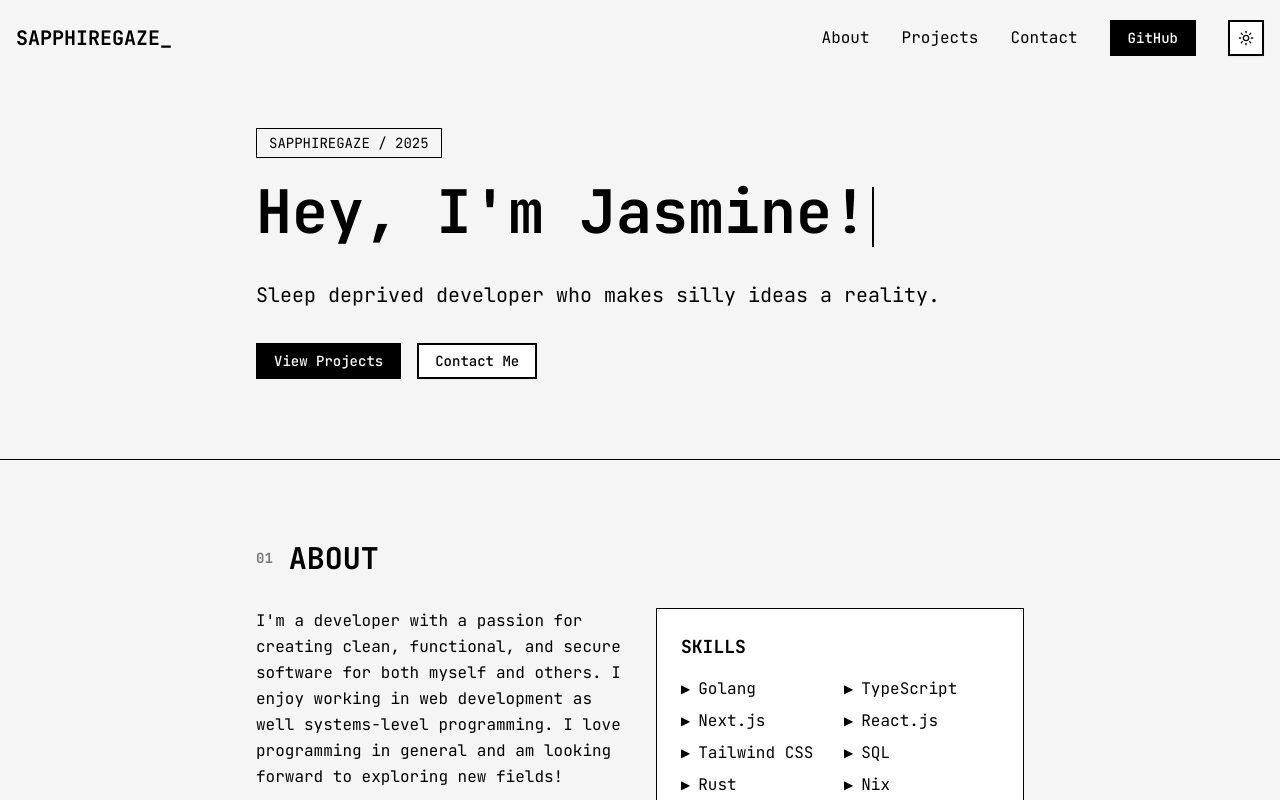
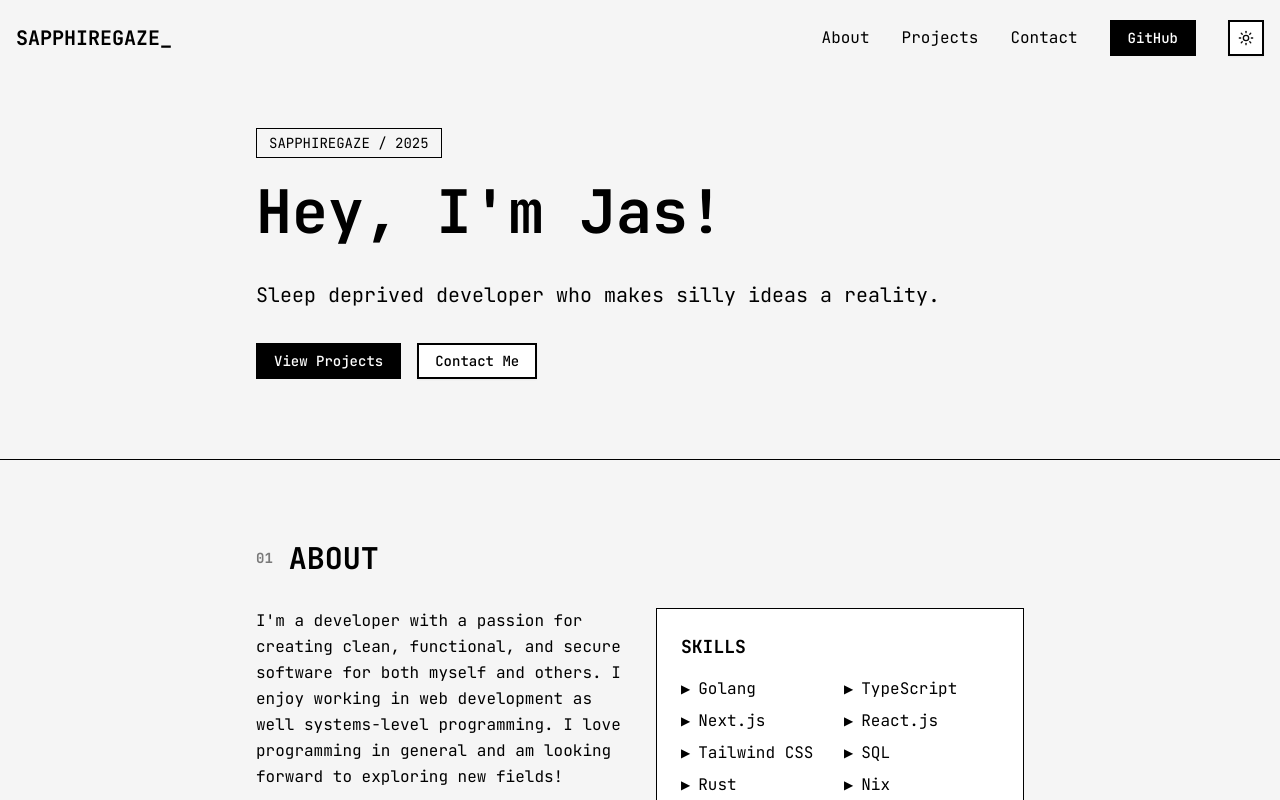
Before and after one commit to sapphiregaze/portfolio, a Next.js app: page / in a window 1280 px wide. Shown: the top 800 px of the page. Built offline with nearby package versions, Linux system fonts and the light colour scheme.

Commit message:
Slight Change To Website

```diff
--- a/src/app/page.tsx
+++ b/src/app/page.tsx
@@ -78,7 +78,7 @@ export default function Home() {
             SAPPHIREGAZE / 2025
           </div>
           <h1 className="text-4xl md:text-6xl font-bold mb-8">
-            <TypewriterEffect text="Hey, I'm Jasmine!" />
+            <TypewriterEffect text="Hey, I'm Jas!" />
           </h1>
           <p className="text-lg md:text-xl mb-8 leading-relaxed">
             Sleep deprived developer who makes silly ideas a reality.
```
